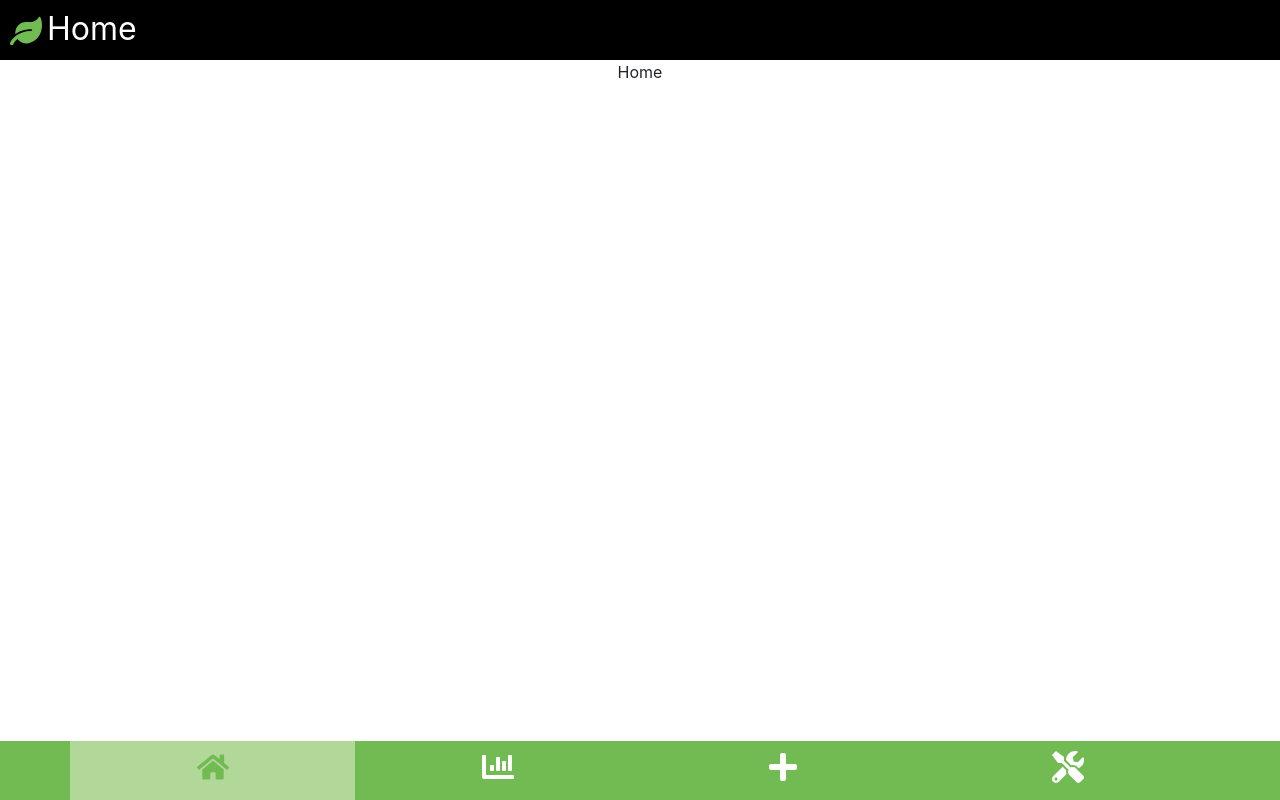
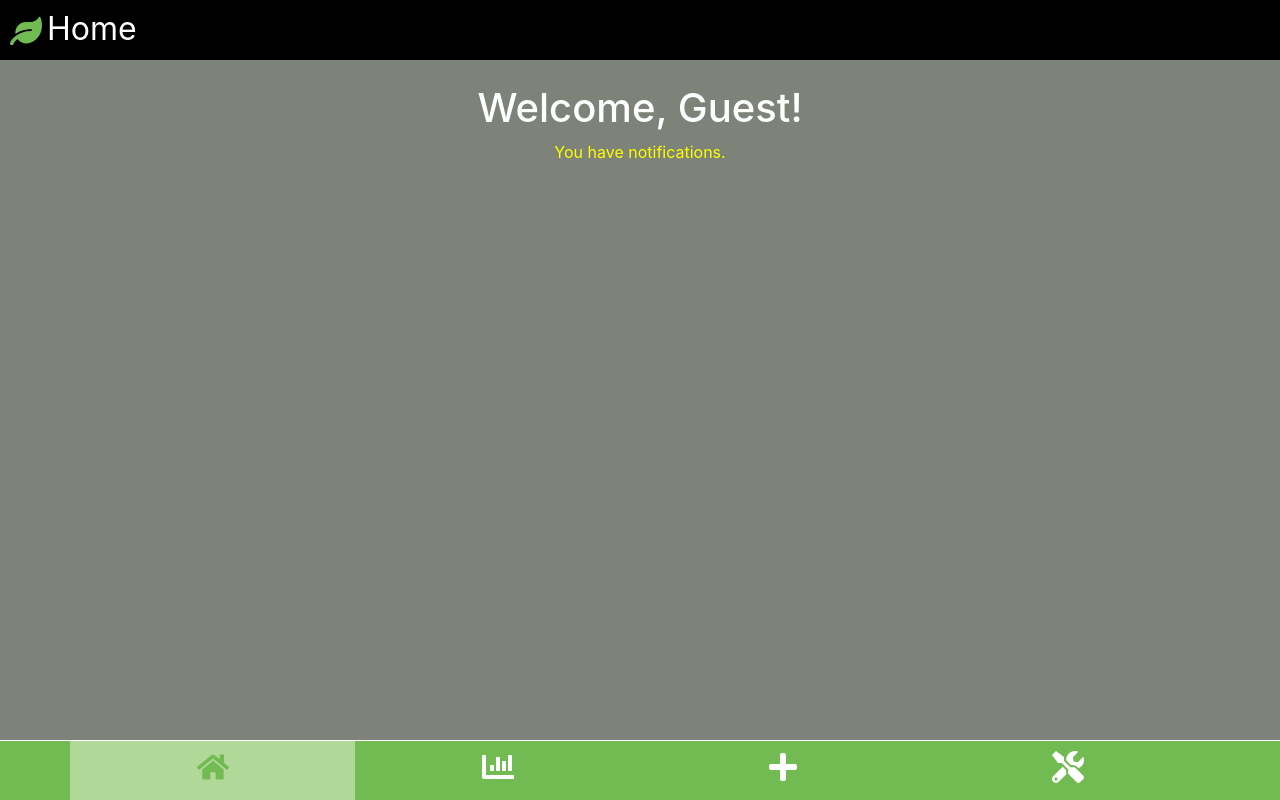
Before and after one commit to tuyet-pham/Project-Perennial, a React (Create React App) app in the folder reactfrontend/: page /home in a window 1280 px wide. Built offline with nearby package versions, Linux system fonts and the light colour scheme.

Commit message:
Minor styling differences and homepage update

```diff
--- a/reactfrontend/src/App.css
+++ b/reactfrontend/src/App.css
@@ -1,38 +1,11 @@
 .App {
   text-align: center;
+  background-color: #7d8379;
+  height: 100vh;
+  color: white;
 }
 
 .App-logo {
   height: 40vmin;
   pointer-events: none;
 }
-
-@media (prefers-reduced-motion: no-preference) {
-  .App-logo {
-    animation: App-logo-spin infinite 20s linear;
-  }
-}
-
-.App-header {
-  background-color: #282c34;
-  min-height: 100vh;
-  display: flex;
-  flex-direction: column;
-  align-items: center;
-  justify-content: center;
-  font-size: calc(10px + 2vmin);
-  color: white;
-}
-
-.App-link {
-  color: #61dafb;
-}
-
-@keyframes App-logo-spin {
-  from {
-    transform: rotate(0deg);
-  }
-  to {
-    transform: rotate(360deg);
-  }
-}
--- a/reactfrontend/src/pages/Home.js
+++ b/reactfrontend/src/pages/Home.js
@@ -1,14 +1,65 @@
 import React from 'react';
 import PageTemplate from '../PageTemplate';
+
+const notificationsStyle = {
+  color: "yellow"
+};
 
 function Home() {
     return (
       <PageTemplate>
           <div>
-            Home
+            <br />
+            <Greeting />
+            <Notifications />
           </div>
       </PageTemplate>
     );
 }
 
-  export default Home;
+////////////////////////////////////////
+/* Greet the user with their username */
+////////////////////////////////////////
+
+function Greeting(props) {
+  const isLoggedIn = props.isLoggedIn; /*In theory, user should always be logged in on this page. */
+  if(isLoggedIn) {
+    return <UserGreeting />
+  }
+  else {
+    return <GuestGreeting />
+  }
+}
+
+function UserGreeting(props) {
+  const username = props.username;
+  return (
+    <h1>Welcome, {username}!</h1>
+  );
+}
+
+function GuestGreeting(props) {
+  return (
+    <h1> Welcome, Guest! </h1>
+  );
+}
+
+////////////////////////////////////////////////////
+/* Give the user a summary of their notifications */
+////////////////////////////////////////////////////
+
+function Notifications(props) {
+  const notif_count = props.notifications;
+  if(notif_count == 0) {
+    return (
+      <br />
+    );
+  }
+  else {
+    return (
+      <p style={notificationsStyle}> You have {notif_count} notifications. </p>
+    );
+  }
+}
+
+export default Home;
```
